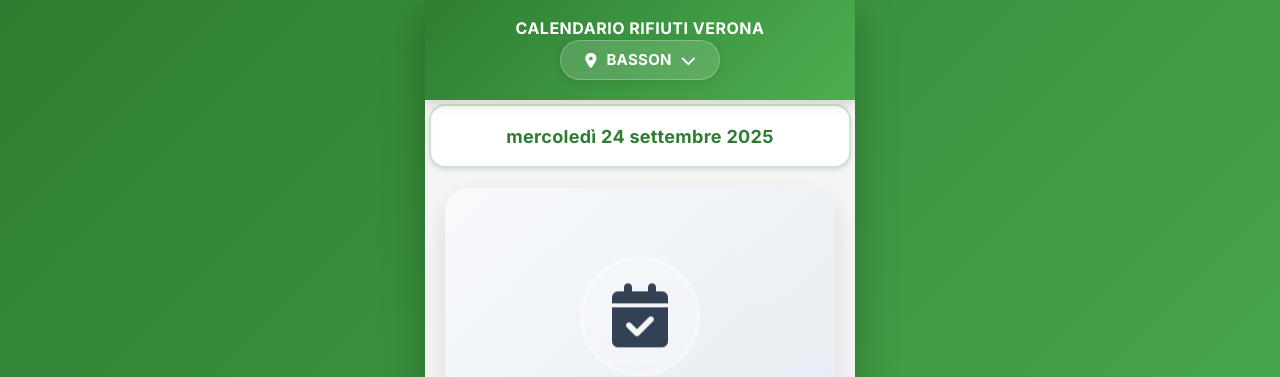
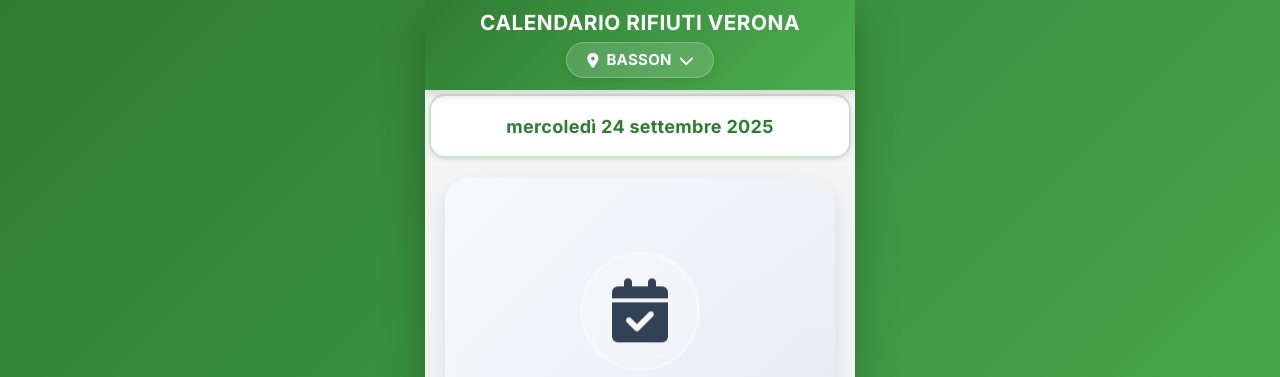
Before and after one commit to gregorio90vr/calendario_rifiuti_base.github.io, a plain HTML site: page index.html in a window 1280 px wide. Shown: the top 377 px of the page. Drawn offline with Linux system fonts and the light colour scheme.

Commit message:
fixing layout header v7

```diff
--- a/style.css
+++ b/style.css
@@ -39,7 +39,7 @@ body {
     background: var(--white, #ffffff);
     display: grid;
     grid-template-rows:
-        100px          /* Header fisso */
+        90px           /* Header fisso più compatto */
         1fr            /* Main content flessibile - si adatta allo spazio restante */
         60px;          /* Footer fisso */
     grid-template-areas:
@@ -56,28 +56,27 @@ body {
     grid-area: header;
     background: linear-gradient(135deg, #2E7D32 0%, #4CAF50 100%);
     color: white;
-    padding: 12px 16px;
+    padding: 8px 16px;
     display: flex;
     align-items: center;
     justify-content: center;
     box-shadow: 0 4px 12px rgba(0,0,0,0.15);
     position: relative;
     z-index: 10;
-    height: 100px;
+    height: 90px;
 }
 
 .header-content {
     display: flex;
     flex-direction: column;
     align-items: center;
-    justify-content: space-between;
-    height: 100%;
+    justify-content: center;
+    gap: 8px;
     width: 100%;
-    padding: 4px 0;
 }
 
 .app-title {
-    font-size: clamp(.5rem, 3.2vw, 1rem);
+    font-size: clamp(1.1rem, 5vw, 1.3rem);
     font-weight: 800;
     letter-spacing: 0.5px;
     margin: 0;
@@ -85,15 +84,14 @@ body {
     line-height: 1.1;
     width: 100%;
     text-transform: uppercase;
-    padding-top: 4px;
 }
 
 .district-selector {
     background: rgba(255, 255, 255, 0.15);
     border: 1px solid rgba(255, 255, 255, 0.25);
     color: white;
-    padding: 8px 24px;
-    border-radius: 24px;
+    padding: 6px 20px;
+    border-radius: 20px;
     font-family: 'Inter', sans-serif;
     font-weight: 600;
     font-size: clamp(13px, 2.8vw, 15px);
@@ -101,12 +99,11 @@ body {
     cursor: pointer;
     display: flex;
     align-items: center;
-    gap: 10px;
+    gap: 8px;
     transition: all 0.3s ease;
     backdrop-filter: blur(10px);
-    min-height: 40px;
+    min-height: 36px;
     box-shadow: 0 2px 8px rgba(0,0,0,0.1);
-    margin-bottom: 4px;
 }
 
 .district-selector:hover {
```
Also changed, not shown: script.js (line endings or trailing spaces).
